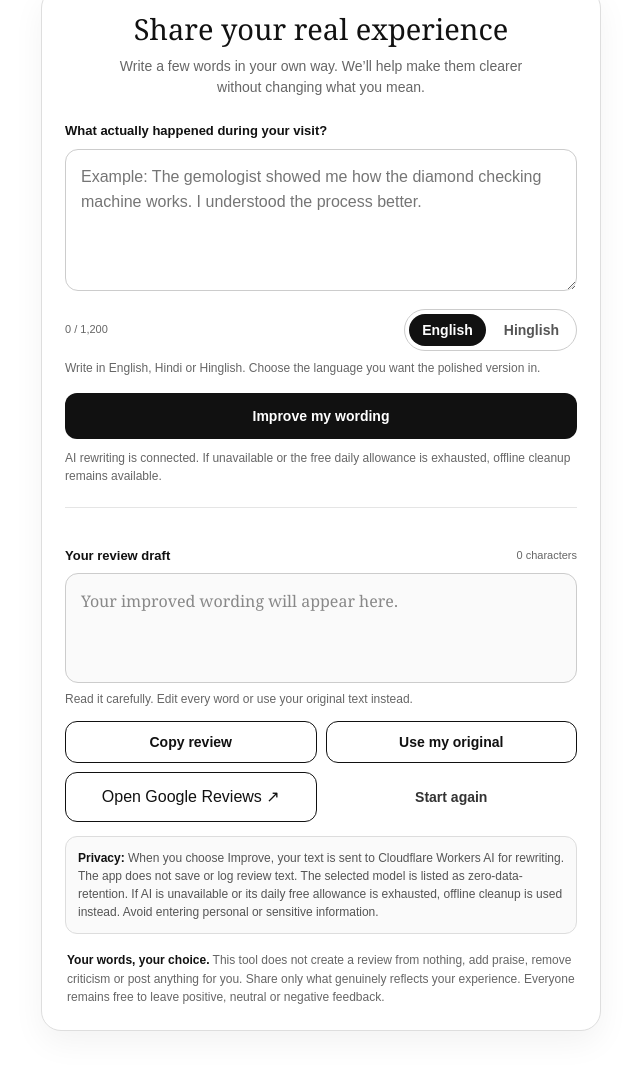
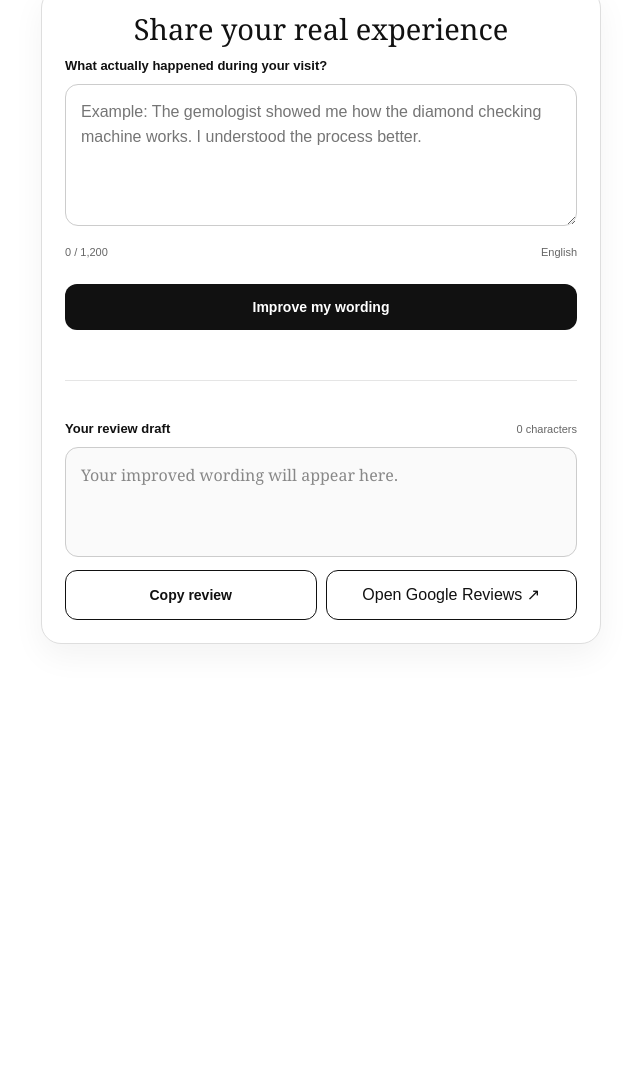
Before and after one commit to atelierog/tanishq-bistupur-review, a plain HTML site: page index.html in a window 1280 px wide. Shown: the part 179-1248 px from the top of the page, without its empty margins (319-959 px from the left). After the commit the page ends 865 px from the top, so only its background shows below. Drawn offline with Linux system fonts and the light colour scheme.

Commit message:
Simplify Bistupur review assistant interface

```diff
--- a/index.html
+++ b/index.html
@@ -14,9 +14,7 @@ main{width:min(100% - 28px,560px);margin:auto;padding:28px 0 42px}
 .eyebrow{font-size:11px;letter-spacing:3px;color:#555;margin-top:15px;font-weight:700}
 .panel{background:#fff;border:1px solid #dedede;border-radius:20px;padding:23px;box-shadow:0 12px 32px #0000000d}
 h1{font:400 29px/1.18 Georgia,serif;text-align:center;margin:0 0 10px;color:#111}
-.intro{text-align:center;color:#666;font-size:14px;margin:0 auto 23px;max-width:420px}
 label{display:block;font-size:13px;font-weight:700;color:#111;margin:0 0 8px}
-.helper{font-size:12px;color:#666;margin:7px 0 0}
 textarea{display:block;width:100%;min-height:142px;resize:vertical;border:1px solid #ccc;border-radius:13px;background:#fff;color:#111;padding:15px;font:16px/1.55 Arial,sans-serif;outline:none}
 textarea:focus,[contenteditable=true]:focus{border-color:#111;box-shadow:0 0 0 2px #11111118}
 .row{display:flex;justify-content:space-between;align-items:center;gap:12px;margin:18px 0 8px}
@@ -27,7 +25,6 @@ button,.link{font:700 14px Arial,sans-serif;cursor:pointer}
 .primary{width:100%;border:0;border-radius:12px;padding:15px;background:#111;color:#fff;margin-top:16px}
 .primary:disabled{opacity:.6;cursor:wait}
 .secondary{border:1px solid #111;background:#fff;color:#111;border-radius:12px;padding:12px 14px}
-.quiet{background:transparent;border:0;color:#333;padding:10px}
 .status{font-size:12px;color:#666;margin-top:10px;min-height:18px}
 .draft-wrap{margin-top:22px;border-top:1px solid #e5e5e5;padding-top:20px}
 .draft{white-space:pre-wrap;min-height:110px;background:#fafafa;border:1px solid #ccc;border-radius:13px;padding:15px;outline:none;color:#111;font:16px/1.6 Georgia,serif}
@@ -35,45 +32,34 @@ button,.link{font:700 14px Arial,sans-serif;cursor:pointer}
 .actions{display:grid;grid-template-columns:1fr 1fr;gap:9px;margin-top:13px}
 .actions .primary{margin:0;grid-column:1/-1}
 .actions a{display:flex;align-items:center;justify-content:center;text-decoration:none}
-.note{font-size:12px;color:#666;line-height:1.55;margin:17px 2px 0}
-.note strong{color:#111}
-.privacy{margin-top:14px;padding:12px;border:1px solid #ddd;border-radius:12px;background:#fafafa;color:#555;font-size:12px}
-.privacy strong{color:#111}
 .error{color:#a32020}.ok{color:#216b36}
 .counter{font-size:11px;color:#666;white-space:nowrap}
 @media(max-width:390px){main{width:min(100% - 20px,560px);padding-top:14px}.panel{padding:18px}.brand-name{font-size:34px}h1{font-size:26px}.seg button{padding:8px 10px}}
 </style></head><body><main>
 <header class="brand"><div class="brand-name">TANISHQ</div><div class="place">BISTUPUR · JAMSHEDPUR</div><div class="eyebrow">CUSTOMER REVIEW ASSISTANT</div></header>
 <section class="panel" aria-labelledby="heading"><h1 id="heading">Share your real experience</h1>
-<p class="intro">Write a few words in your own way. We’ll help make them clearer without changing what you mean.</p>
 <label for="experience">What actually happened during your visit?</label>
 <textarea id="experience" maxlength="1200" placeholder="Example: The gemologist showed me how the diamond checking machine works. I understood the process better."></textarea>
-<div class="row"><span class="counter" id="inputCount">0 / 1,200</span><div class="seg" role="group" aria-label="Preferred review language"><button type="button" data-lang="en" aria-pressed="true">English</button><button type="button" data-lang="hinglish" aria-pressed="false">Hinglish</button></div></div>
-<p class="helper">Write in English, Hindi or Hinglish. Choose the language you want the polished version in.</p>
-<button class="primary" id="improve">Improve my wording</button><div class="status" id="status" role="status" aria-live="polite">AI rewriting is connected. If unavailable or the free daily allowance is exhausted, offline cleanup remains available.</div>
+<div class="row"><span class="counter" id="inputCount">0 / 1,200</span><span class="counter">English</span></div>
+<button class="primary" id="improve">Improve my wording</button><div class="status" id="status" role="status" aria-live="polite"></div>
 <div class="draft-wrap"><div class="row"><label for="draft" style="margin:0">Your review draft</label><span class="counter" id="draftCount">0 characters</span></div>
 <div id="draft" class="draft" contenteditable="true" role="textbox" aria-label="Editable review draft" aria-multiline="true" spellcheck="true"></div>
-<p class="helper">Read it carefully. Edit every word or use your original text instead.</p>
-<div class="actions"><button class="secondary" id="copy">Copy review</button><button class="secondary" id="useOriginal">Use my original</button><a class="secondary" id="google" href="https://maps.app.goo.gl/gABNBbwhV4eW7Mnd8?g_st=ac" target="_blank" rel="noopener noreferrer">Open Google Reviews ↗</a><button class="quiet" id="clear">Start again</button></div></div>
-<div class="privacy"><strong>Privacy:</strong> When you choose Improve, your text is sent to Cloudflare Workers AI for rewriting. The app does not save or log review text. The selected model is listed as zero-data-retention. If AI is unavailable or its daily free allowance is exhausted, offline cleanup is used instead. Avoid entering personal or sensitive information.</div>
-<p class="note"><strong>Your words, your choice.</strong> This tool does not create a review from nothing, add praise, remove criticism or post anything for you. Share only what genuinely reflects your experience. Everyone remains free to leave positive, neutral or negative feedback.</p></section></main>
+<div class="actions"><button class="secondary" id="copy">Copy review</button><a class="secondary" id="google" href="https://maps.app.goo.gl/gABNBbwhV4eW7Mnd8?g_st=ac" target="_blank" rel="noopener noreferrer">Open Google Reviews ↗</a></div></div></section></main>
 <script>
 /* Optional AI integration: define window.DXC_AI_ENDPOINT as a same-origin HTTPS endpoint before this script.
 POST JSON {text,language,instruction}; return JSON {text}. The service must preserve facts and sentiment,
 add no claims, and avoid storing customer text. When absent or unavailable, local cleanup is used. */
 window.DXC_AI_ENDPOINT="https://tanishq-qr-ai-review.atelierog-co.workers.dev/rewrite";
-const $=id=>document.getElementById(id),input=$("experience"),draft=$("draft"),status=$("status");let language="en";
+const $=id=>document.getElementById(id),input=$("experience"),draft=$("draft"),status=$("status");const language="en";
 function setStatus(m,k=""){status.textContent=m;status.className="status "+k}
 function count(){$("inputCount").textContent=input.value.length+" / 1,200";$("draftCount").textContent=draft.innerText.trim().length+" characters"}
 input.addEventListener("input",count);draft.addEventListener("input",count);
-document.querySelectorAll("[data-lang]").forEach(b=>b.addEventListener("click",()=>{language=b.dataset.lang;document.querySelectorAll("[data-lang]").forEach(x=>x.setAttribute("aria-pressed",String(x===b)))}));
 function polishOffline(raw){let t=raw.replace(/\r/g," ").replace(/[\t ]+/g," ").replace(/\n{3,}/g,"\n\n").trim();return t.split(/(?<=[.!?।])\s+/u).map(s=>{s=s.trim();if(!s)return"";s=s.replace(/^([a-z])/u,m=>m.toUpperCase());if(!/[.!?।]$/.test(s))s+=".";return s}).join(" ")}
 async function improve(){const original=input.value.trim();if(original.length<5){setStatus("Please write a little about what actually happened first.","error");input.focus();return}
 const btn=$("improve");btn.disabled=true;btn.textContent="Working…";
-try{if(window.DXC_AI_ENDPOINT){try{const res=await fetch(window.DXC_AI_ENDPOINT,{method:"POST",headers:{"Content-Type":"application/json"},body:JSON.stringify({text:original,language,instruction:"Rewrite into the selected output language (English or natural Hinglish) and improve grammar and clarity. Preserve every fact and the original positive, neutral or negative sentiment. Do not add praise, details, claims, names or services, and do not remove criticism. Return only the rewritten review."})});if(!res.ok)throw Error("AI endpoint returned "+res.status);const data=await res.json();if(typeof data.text!=="string"||!data.text.trim())throw Error("Invalid AI response");draft.textContent=data.text.trim();setStatus("AI-assisted wording is ready. Please check it carefully.","ok")}catch(e){draft.textContent=polishOffline(original);setStatus("AI is temporarily unavailable or the free daily allowance is exhausted; your wording was cleaned up offline instead.")}}else{draft.textContent=polishOffline(original);setStatus("Offline wording cleanup complete. AI service was not used.","ok")}}
+try{if(window.DXC_AI_ENDPOINT){try{const res=await fetch(window.DXC_AI_ENDPOINT,{method:"POST",headers:{"Content-Type":"application/json"},body:JSON.stringify({text:original,language,instruction:"Rewrite into the English and improve grammar and clarity. Preserve every fact and the original positive, neutral or negative sentiment. Do not add praise, details, claims, names or services, and do not remove criticism. Return only the rewritten review."})});if(!res.ok)throw Error("AI endpoint returned "+res.status);const data=await res.json();if(typeof data.text!=="string"||!data.text.trim())throw Error("Invalid AI response");draft.textContent=data.text.trim();setStatus("AI-assisted wording is ready. Please check it carefully.","ok")}catch(e){draft.textContent=polishOffline(original);setStatus("AI is temporarily unavailable or the free daily allowance is exhausted; your wording was cleaned up offline instead.")}}else{draft.textContent=polishOffline(original);setStatus("Offline wording cleanup complete. AI service was not used.","ok")}}
 finally{btn.disabled=false;btn.textContent="Improve my wording";count()}}
 $("improve").addEventListener("click",improve);
-$("useOriginal").addEventListener("click",()=>{draft.textContent=input.value.trim();count();setStatus("Your original wording is ready to review.")});
 $("copy").addEventListener("click",async()=>{const t=draft.innerText.trim();if(!t){setStatus("There is no review to copy yet.","error");return}try{await navigator.clipboard.writeText(t);setStatus("Copied. You can paste it into Google Reviews.","ok")}catch(e){const a=document.createElement("textarea");a.value=t;document.body.appendChild(a);a.select();const ok=document.execCommand("copy");a.remove();setStatus(ok?"Copied. You can paste it into Google Reviews.":"Copy was blocked. Select the draft and copy it manually.",ok?"ok":"error")}});
-$("clear").addEventListener("click",()=>{input.value="";draft.textContent="";count();setStatus("Cleared. Write a fresh account of your experience.");input.focus()});count();
+count();
 </script></body></html>
```
